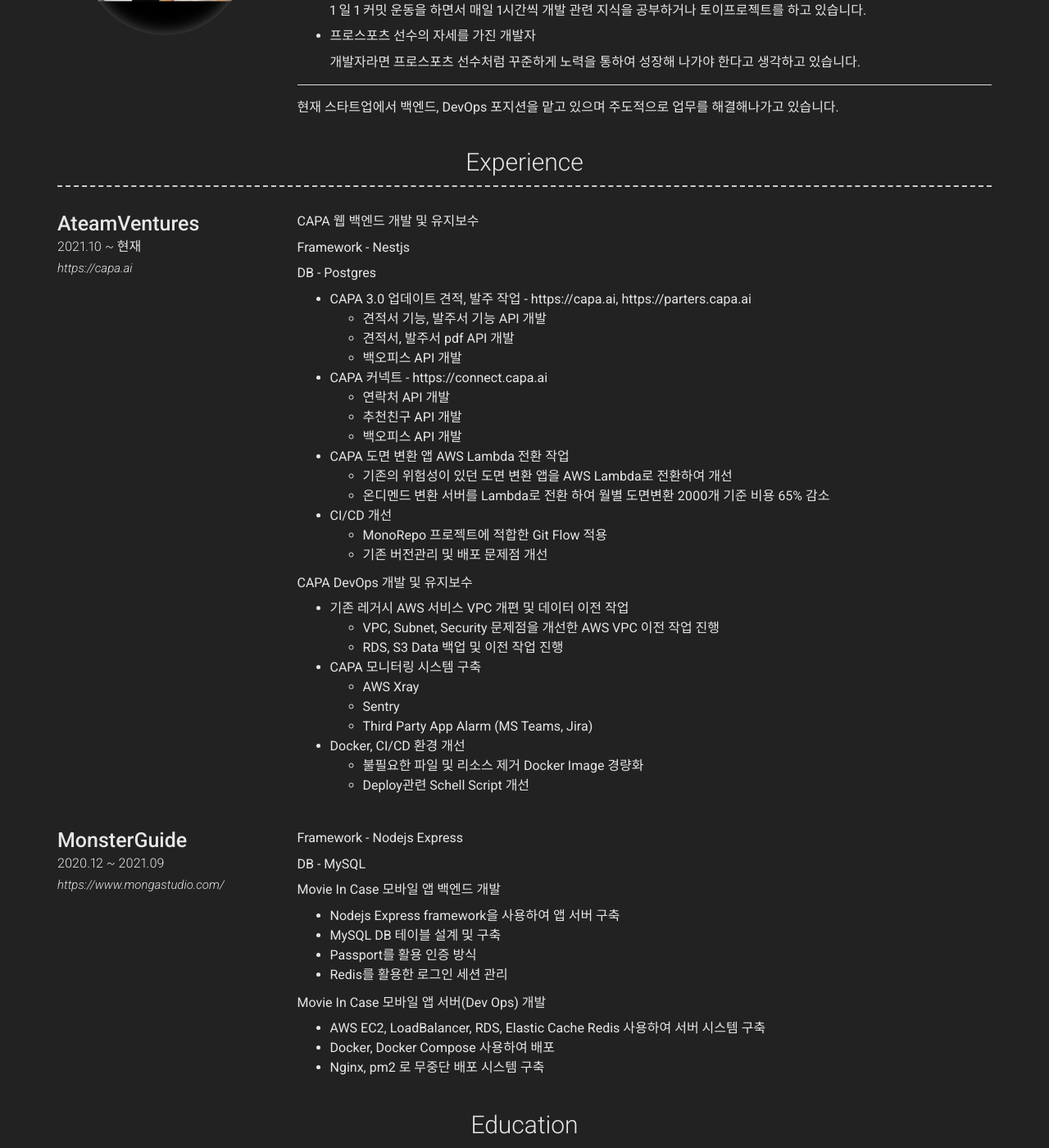
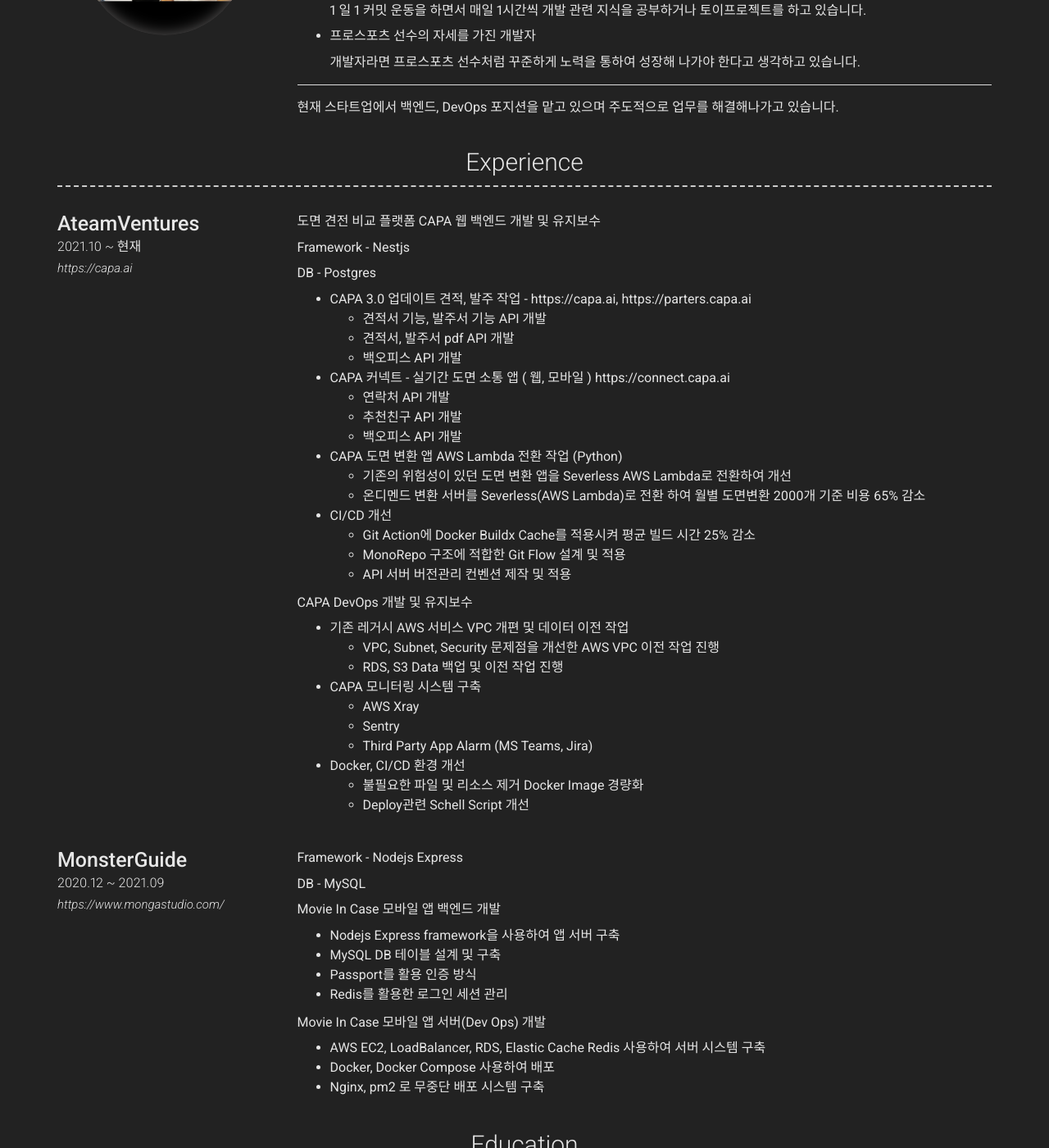
Before and after one commit to gwon713/gwon713.github.io, a Jekyll site: the page built from index.md, in a window 1280 px wide and 1400 px high, scrolled down 459 px. Shown: the whole window at 82% size. Built offline with Jekyll 4.4.1, drawn with Linux system fonts in a browser that asks for light colours; nearby versions of some CDN libraries; some of the changed text lies outside the part shown.

Commit message:
update 20220827

```diff
--- a/_config.yml
+++ b/_config.yml
@@ -79,7 +79,7 @@ content:
         caption: 2021.10 ~ 현재
         link: https://capa.ai
         description: |
-          CAPA 웹 백엔드 개발 및 유지보수
+          도면 견전 비교 플랫폼 CAPA 웹 백엔드 개발 및 유지보수
 
           Framework - Nestjs
 
@@ -90,18 +90,19 @@ content:
             - 견적서, 발주서 pdf API 개발
             - 백오피스 API 개발
 
-          - CAPA 커넥트 - https://connect.capa.ai
+          - CAPA 커넥트 - 실기간 도면 소통 앱 ( 웹, 모바일 ) https://connect.capa.ai
             - 연락처 API 개발
             - 추천친구 API 개발
             - 백오피스 API 개발
 
-          - CAPA 도면 변환 앱 AWS Lambda 전환 작업
-            - 기존의 위험성이 있던 도면 변환 앱을 AWS Lambda로 전환하여 개선
-            - 온디멘드 변환 서버를 Lambda로 전환 하여 월별 도면변환 2000개 기준 비용 65% 감소
+          - CAPA 도면 변환 앱 AWS Lambda 전환 작업 (Python)
+            - 기존의 위험성이 있던 도면 변환 앱을 Severless AWS Lambda로 전환하여 개선
+            - 온디멘드 변환 서버를 Severless(AWS Lambda)로 전환 하여 월별 도면변환 2000개 기준 비용 65% 감소
 
           - CI/CD 개선
-            - MonoRepo 프로젝트에 적합한 Git Flow 적용
-            - 기존 버전관리 및 배포 문제점 개선
+            - Git Action에 Docker Buildx Cache를 적용시켜 평균 빌드 시간 25% 감소
+            - MonoRepo 구조에 적합한 Git Flow 설계 및 적용
+            - API 서버 버전관리 컨벤션 제작 및 적용
 
           CAPA DevOps 개발 및 유지보수
 
@@ -174,8 +175,8 @@ content:
         sub_title: 서울로봇마이스터고등학교
         caption: 2017.03 ~ 2020.02
         description: | # this will include new lines to allow paragraphs
-          로봇시스템 전공 (정보통신 관련 학과)
-          - 컴퓨터 공학 기초, IoT, 임베디드 소프트웨어, 네트워크 기초
+          로봇시스템 전공
+          - 컴퓨터 공학 기초, IoT 시스템, 임베디드 소프트웨어, 네트워크 기초
   - title: SKills
     layout: list
     content:
```
